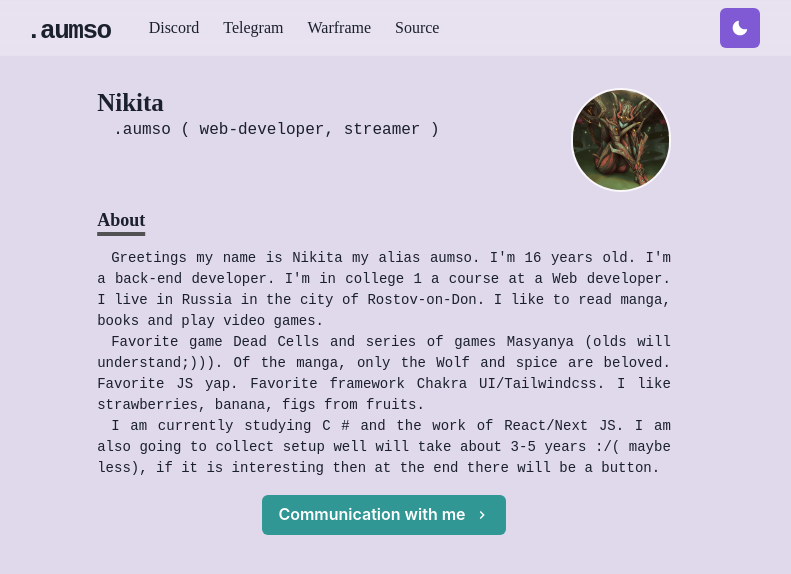
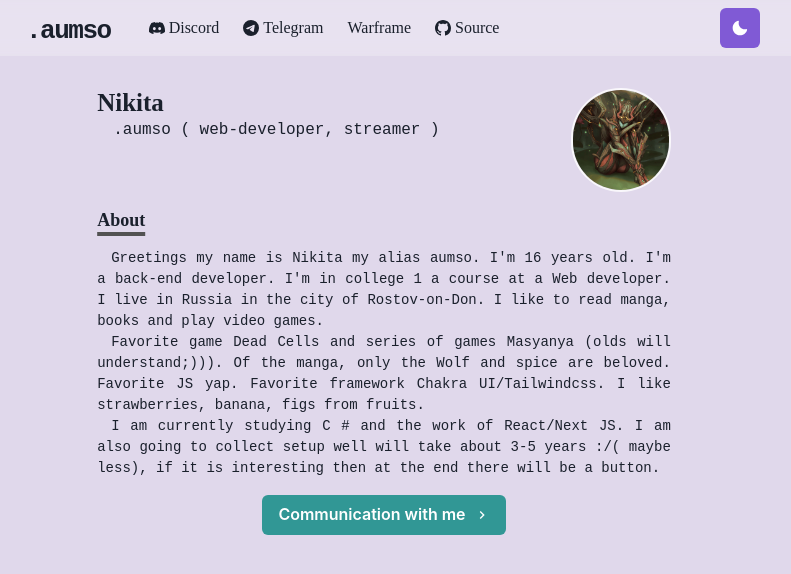
Before and after one commit to 17YearOldYuki/aumso-site, a Next.js app: page / in a window 1280 px wide. Shown: the top 574 px of the page, without its empty margins (256-1047 px from the left). Built offline with nearby package versions, Linux system fonts and the light colour scheme.

Commit message:
Update navbar.js

```diff
--- a/components/navbar.js
+++ b/components/navbar.js
@@ -16,6 +16,7 @@ import {
 } from '@chakra-ui/react'
 import { HamburgerIcon } from '@chakra-ui/icons'
 import ThemeToggle from './theme-toggle'
+import {BsDiscord, BsTelegram, BsGithub} from "react-icons/bs"
 
 const LinkItem = ({ href, path, _target, children, ...props }) => {
   const active = path === href
@@ -81,6 +82,7 @@ const Navbar = props => {
             style={{ gap: 4 }}
             pl={2}
           >
+            <BsDiscord/>
             Discord
           </LinkItem>
           <LinkItem
@@ -92,6 +94,7 @@ const Navbar = props => {
             style={{ gap: 4 }}
             pl={2}
           >
+            <BsTelegram />
             Telegram
           </LinkItem>
           <LinkItem
@@ -107,13 +110,14 @@ const Navbar = props => {
           </LinkItem>
           <LinkItem
             _target="_blank"
-            href="https://github.com/aumsoa/aumso-site"
+            href="https://github.com/"
             path={path}
             display="inline-flex"
             alignItems="center"
             style={{ gap: 4 }}
             pl={2}
           >
+            <BsGithub />
             Source
           </LinkItem>
         </Stack>
@@ -134,19 +138,20 @@ const Navbar = props => {
                   <MenuItem as={Link}>About</MenuItem>
                 </NextLink>
                 <NextLink href="https://discord.gg/Bd276KufhC" passHref>
-                  <MenuItem as={Link}>Discord</MenuItem>
+                  <MenuItem as={Link}><BsDiscord/>{" "}Discord</MenuItem>
                 </NextLink>
                 <NextLink href="https://t.me/aumso" passHref>
-                  <MenuItem as={Link}>Telegrma</MenuItem>
+                  <MenuItem as={Link}><BsTelegram/>{" "}Telegram</MenuItem>
                 </NextLink>
                 <NextLink href="" passHref>
                   <MenuItem as={Link}>Warframe</MenuItem>
                 </NextLink>
                 <MenuItem
                   as={Link}
-                  href="https://github.com/aumsoa/aumso-site"
+                  href="https://github.com/"
                 >
-                  View Source
+                  <BsGithub/>
+                  {" "}View Source
                 </MenuItem>
               </MenuList>
             </Menu>
```
